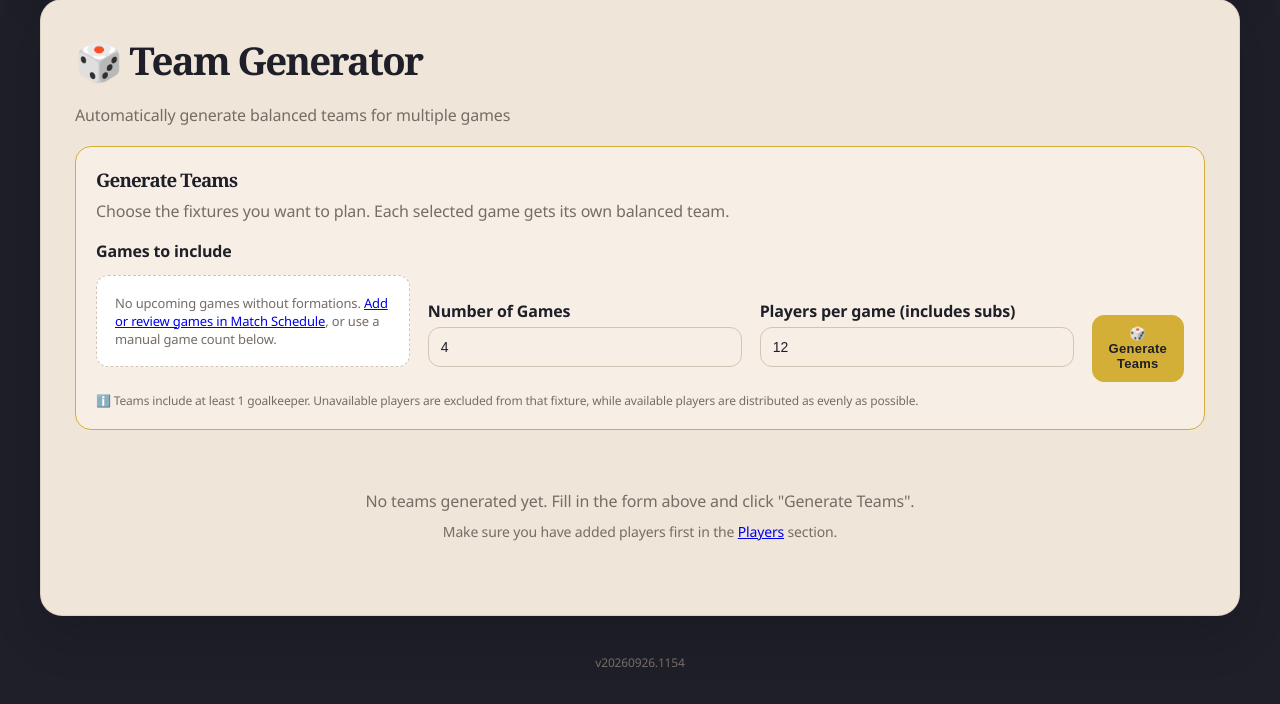
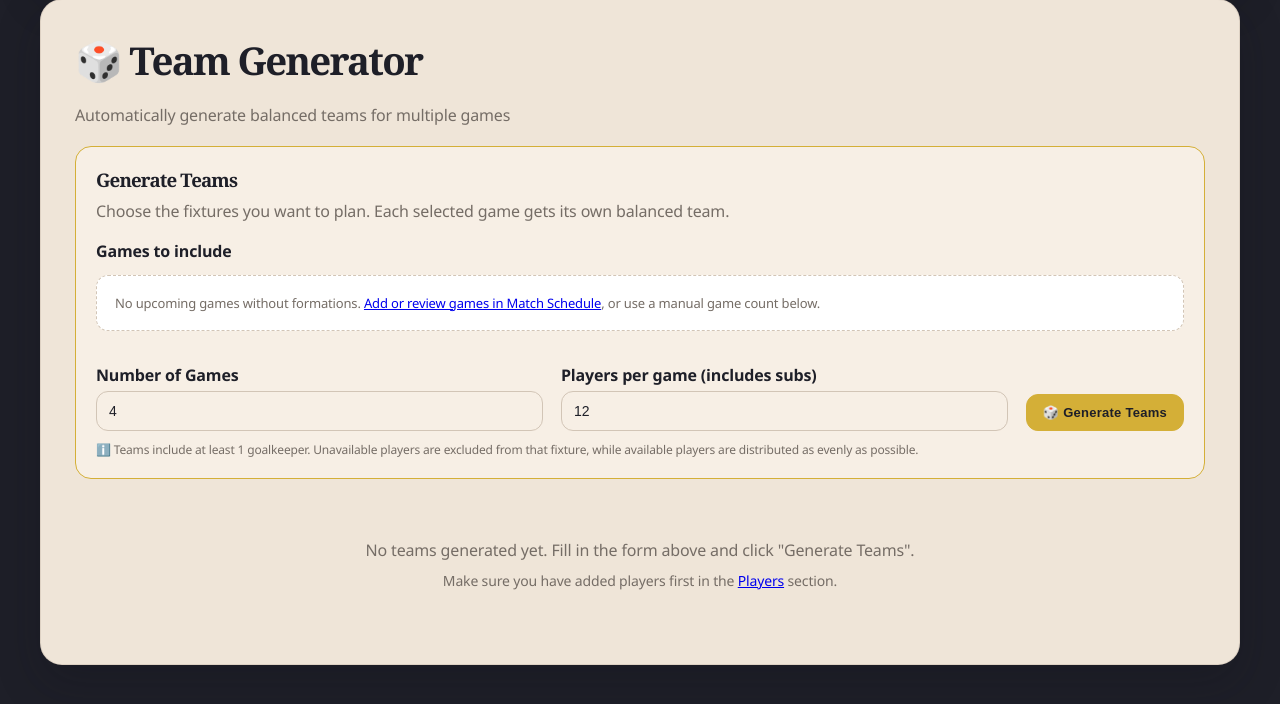
Before and after one commit to counterfitninja/frometowneagles, a Flask app: page /team-generator in a window 1280 px wide. Shown: the part 159-863 px from the top of the page. Run offline with Flask 3, Linux system fonts and the light colour scheme; the visitor is signed in with stand-in values (Sample User, id 1); data comes from the database, SQL or seed files in the repository; data that the repository does not hold is empty.

Commit message:
Improve team generator form layout
Co-authored-by: Copilot App <223556219+Copilot@users.noreply.github.com>

```diff
--- a/templates/team_generator.html
+++ b/templates/team_generator.html
@@ -96,7 +96,7 @@
     .generate-form {
         display: flex;
         gap: 18px;
-        align-items: flex-end;
+        align-items: stretch;
         flex-wrap: wrap;
     }
 
@@ -106,8 +106,31 @@
     }
 
     .game-selection-group {
-        flex-basis: 100%;
+        flex: 0 0 100%;
+        width: 100%;
         min-width: 100%;
+    }
+
+    .empty-game-picker {
+        width: 100%;
+    }
+
+    .generator-options {
+        flex: 0 0 100%;
+        display: grid;
+        grid-template-columns: repeat(2, minmax(180px, 1fr)) auto;
+        gap: 18px;
+        align-items: end;
+        width: 100%;
+    }
+
+    .generator-options .form-group {
+        min-width: 0;
+        margin-bottom: 0;
+    }
+
+    .generator-options .btn {
+        white-space: nowrap;
     }
 
     .section-heading-row {
@@ -350,6 +373,10 @@
         .generate-form .form-group {
             width: 100%;
         }
+
+        .generator-options {
+            grid-template-columns: 1fr;
+        }
     }
 </style>
 {% endblock %}
@@ -439,6 +466,7 @@
             </div>
 
             <input type="hidden" id="num_games" name="num_games" value="{{ num_games|default(4) }}">
+            <div class="generator-options">
                 {% if not matches %}
                 <div class="form-group">
                     <label for="manual_num_games">Number of Games</label>
@@ -450,6 +478,7 @@
                     <input type="number" id="team_size" name="team_size" min="9" max="15" value="{{ team_size|default(12) }}" required>
                 </div>
                 <button type="submit" id="generateButton" class="btn btn-success" style="flex: 0;">🎲 Generate Teams</button>
+            </div>
         </form>
         <p style="font-size: 12px; color: #756d66; margin-top: 10px;">
             ℹ️ Teams include at least 1 goalkeeper. Unavailable players are excluded from that fixture, while available players are distributed as evenly as possible.
```
Lines whose indentation alone changed are shown as unchanged.
